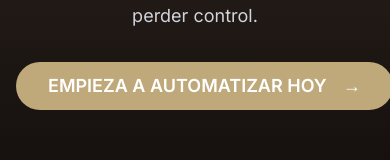
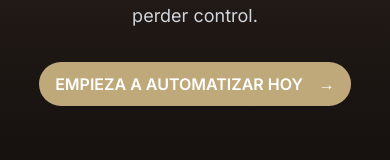
Before and after one commit to lucasespinosaai-lang/testambosaaiv0repository, a Next.js app: page / in a window 390 px wide. Shown: the part 490-650 px from the top of the page. Built offline with nearby package versions, Linux system fonts and the light colour scheme.

Commit message:
Update page.tsx

```diff
--- a/app/page.tsx
+++ b/app/page.tsx
@@ -140,7 +140,10 @@ export default function Home() {
                     <motion.div whileHover={{ scale: 1.05 }} whileTap={{ scale: 0.95 }} className="relative z-10">
                       <Button
   size="lg"
-                        className="bg-[#BFA97A] text-white hover:bg-[#BFA97A]/90 text-lg px-8 py-6 rounded-full transition-colors relative overflow-hidden group font-semibold"
+  className="bg-[#BFA97A] text-white hover:bg-[#BFA97A]/90
+             text-base sm:text-lg
+             px-4 py-3 sm:px-8 sm:py-6
+             rounded-full transition-colors relative overflow-hidden group font-semibold"
   onMouseEnter={() => setIsHovered(true)}
   onMouseLeave={() => setIsHovered(false)}
   asChild
```
Lines whose indentation alone changed are shown as unchanged.
